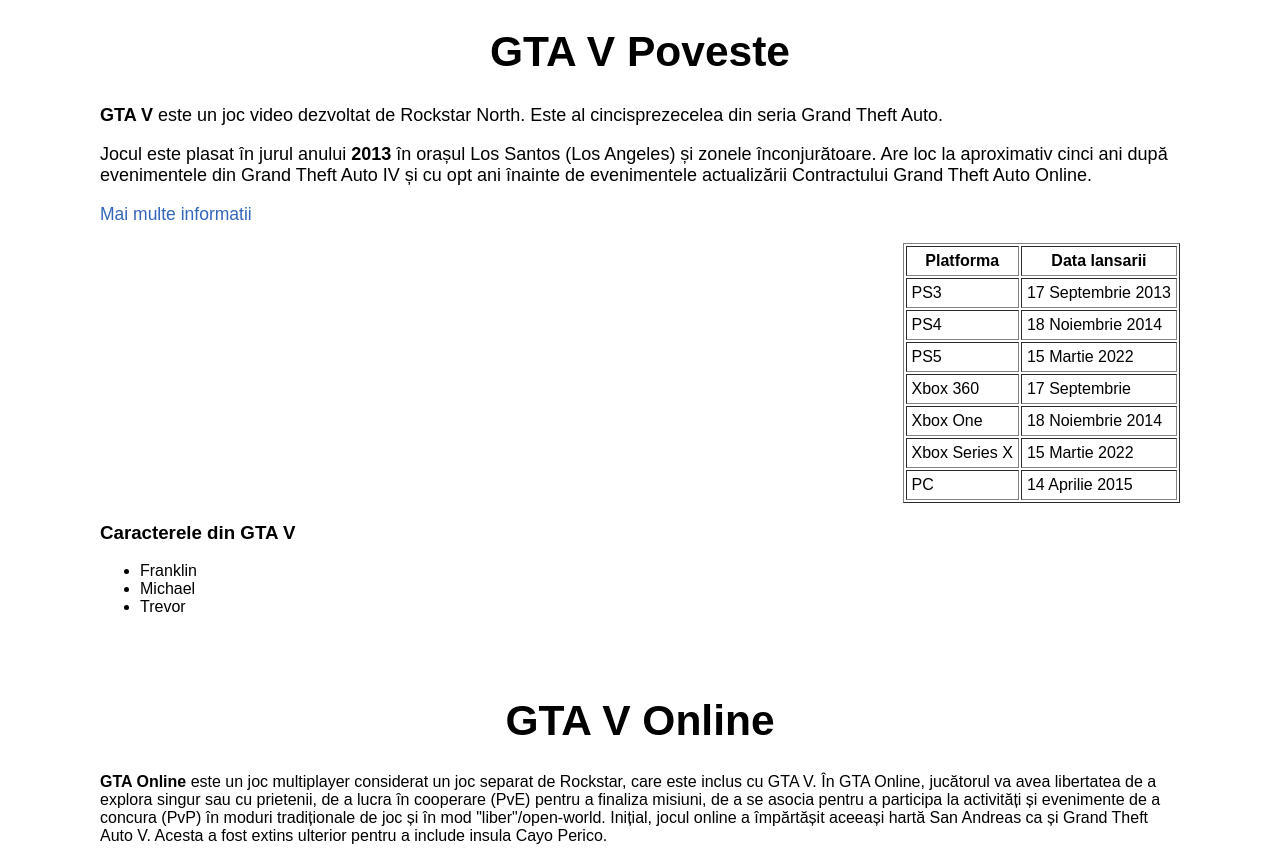
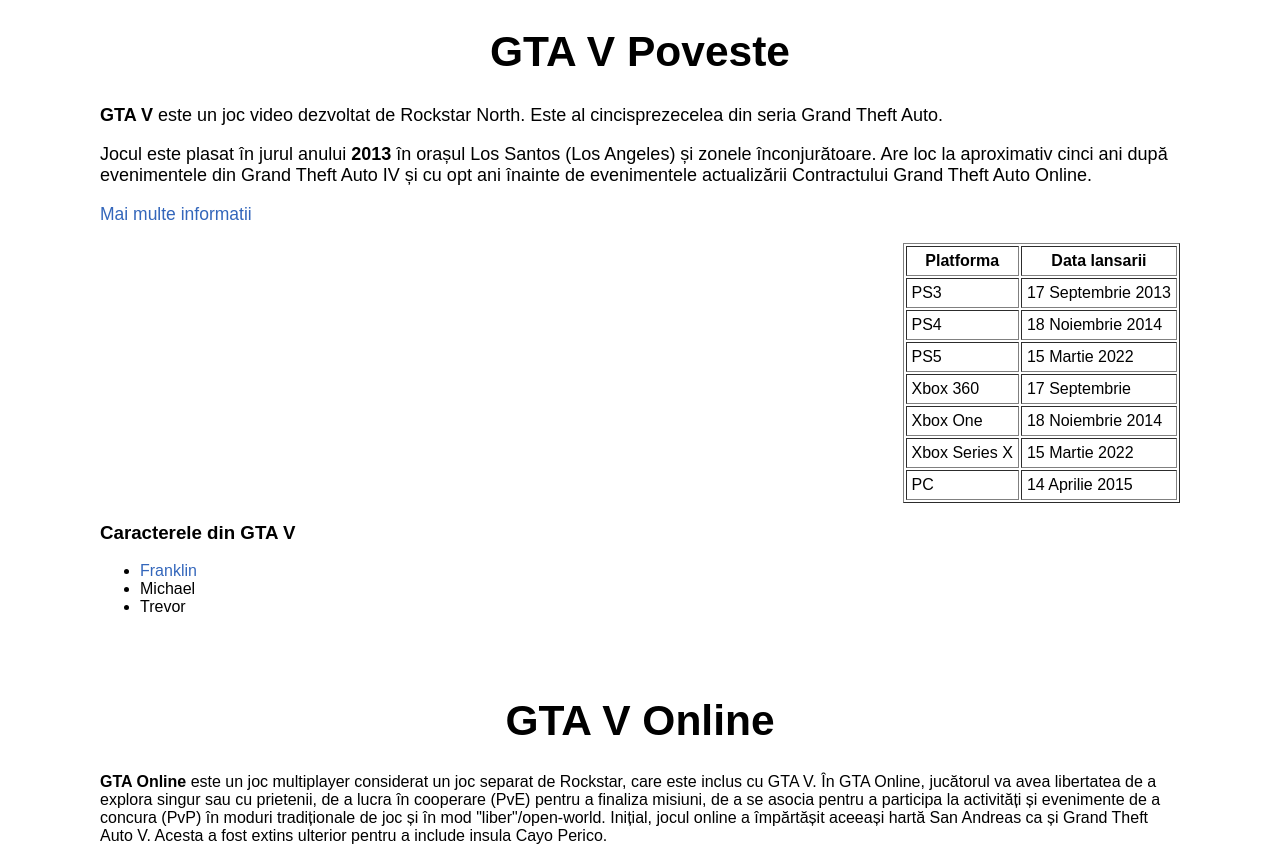
Before and after one commit to Andy19797/gtawiki, a plain HTML site: page index.html in a window 1280 px wide. Drawn offline with Linux system fonts and the light colour scheme.

Commit message:
Update index.html

```diff
--- a/index.html
+++ b/index.html
@@ -68,7 +68,7 @@
         </table>
         <h3>Caracterele din GTA V</h3>
         <ul>
-            <li>Franklin</li>
+            <li><a href="images/franklin.png" target="_blank">Franklin</a></li>
             <li>Michael</li>
             <li>Trevor</li>
         </ul>
```
